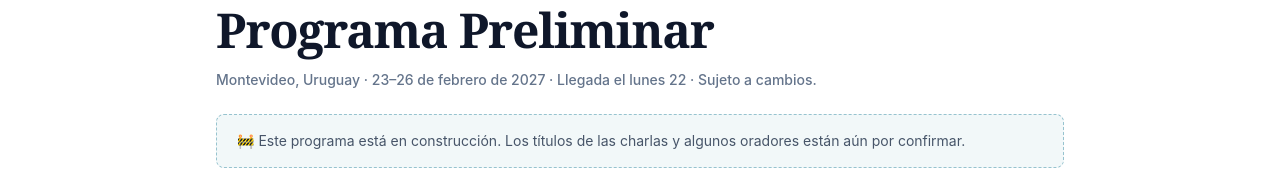
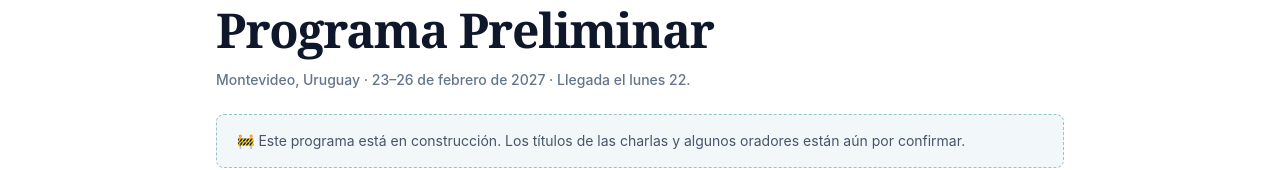
Before and after one commit to MMBAI-Lab/M-ONT-web, a Next.js app: page /es/programme in a window 1280 px wide. Shown: the part 259-429 px from the top of the page. Built offline with nearby package versions, Linux system fonts and the light colour scheme.

Commit message:
Programme: drop 'Subject to change' from the subtitle
The under-construction notice below the subtitle already carries that
caveat, so the date line no longer repeats it.

Co-Authored-By: Claude Opus 5 (1M context) <noreply@anthropic.com>

```diff
--- a/components/pages/ProgrammePage.tsx
+++ b/components/pages/ProgrammePage.tsx
@@ -64,8 +64,8 @@ export default function ProgrammePage({ lang }: { lang: Lang }) {
         </h1>
         <p className="mt-4 text-sm font-medium text-subtle">
           {isEs
-            ? "Montevideo, Uruguay · 23–26 de febrero de 2027 · Llegada el lunes 22 · Sujeto a cambios."
-            : "Montevideo, Uruguay · 23–26 February 2027 · Arrival Monday 22 · Subject to change."}
+            ? "Montevideo, Uruguay · 23–26 de febrero de 2027 · Llegada el lunes 22."
+            : "Montevideo, Uruguay · 23–26 February 2027 · Arrival Monday 22."}
         </p>
         {/* Under-construction notice */}
         <div className="mt-6 rounded-lg border border-dashed border-accent/40 bg-accent/5 px-5 py-4 text-sm text-muted">
```
